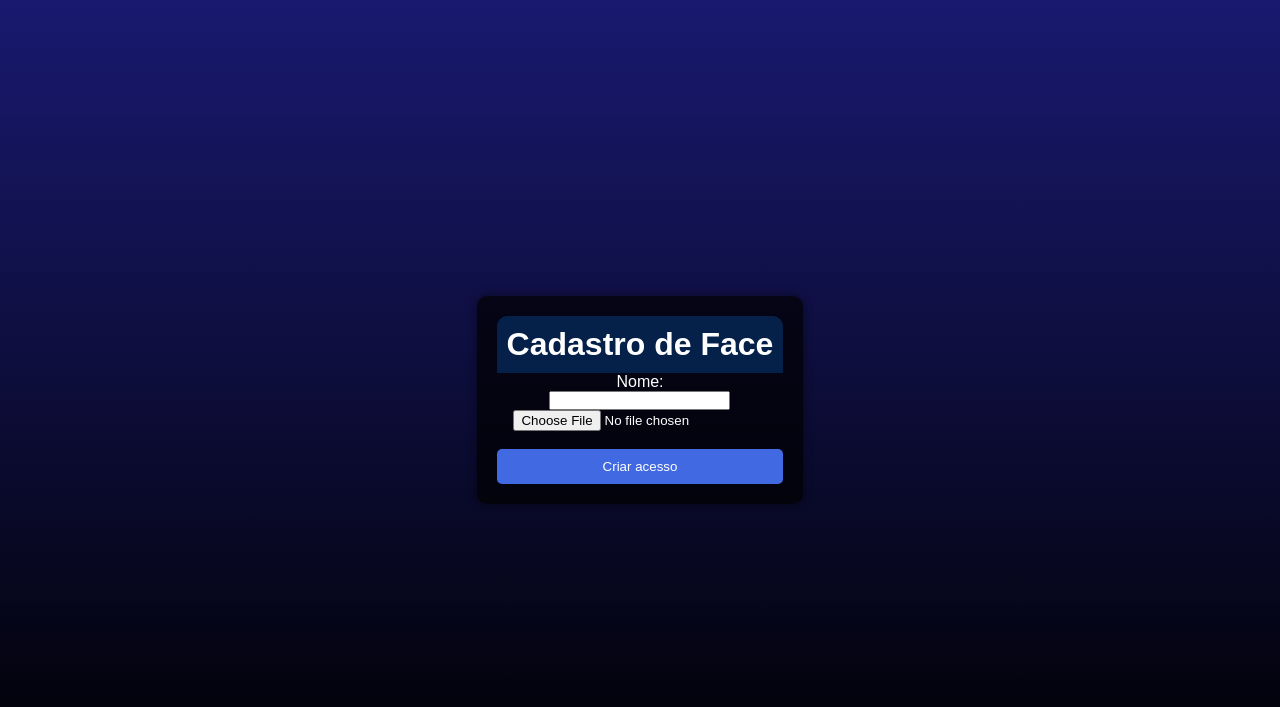
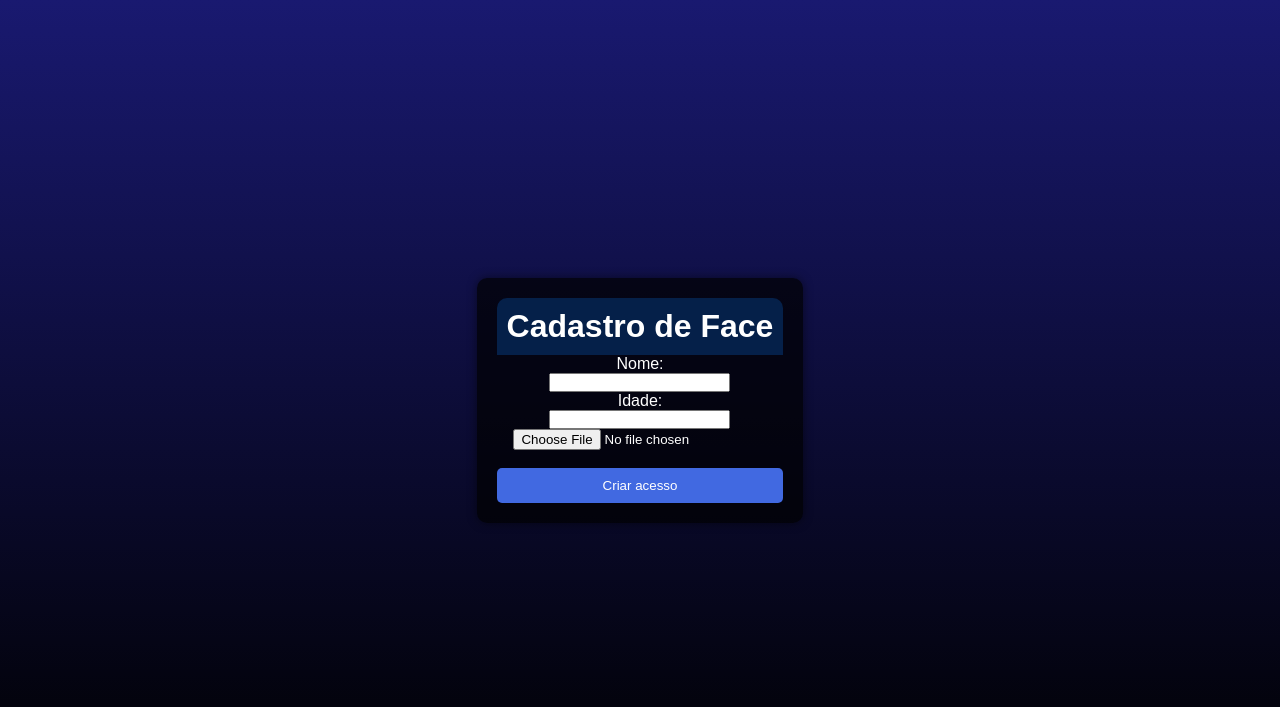
Before and after one commit to SauloLSilva/Monitor-de-uso, a Flask app: page /registro_facial in a window 1280 px wide. Shown: the top 707 px of the page. Run offline with Flask 3, Linux system fonts and the light colour scheme.

Commit message:
linha para enviar idade ao cadastrar

```diff
--- a/app/templates/registro_facial.html
+++ b/app/templates/registro_facial.html
@@ -15,6 +15,8 @@
         <form method="POST" action="/registro_facial" enctype="multipart/form-data">
             <label for="name">Nome:</label>
             <input type="text" name="name" required><br>
+            <label for="name">Idade:</label>
+            <input type="text" name="age" required><br>
             <input type="file" name="image" accept="image/*" required><br>
             <br>
             <input type="submit" value="Criar acesso" class="login-button">
```
